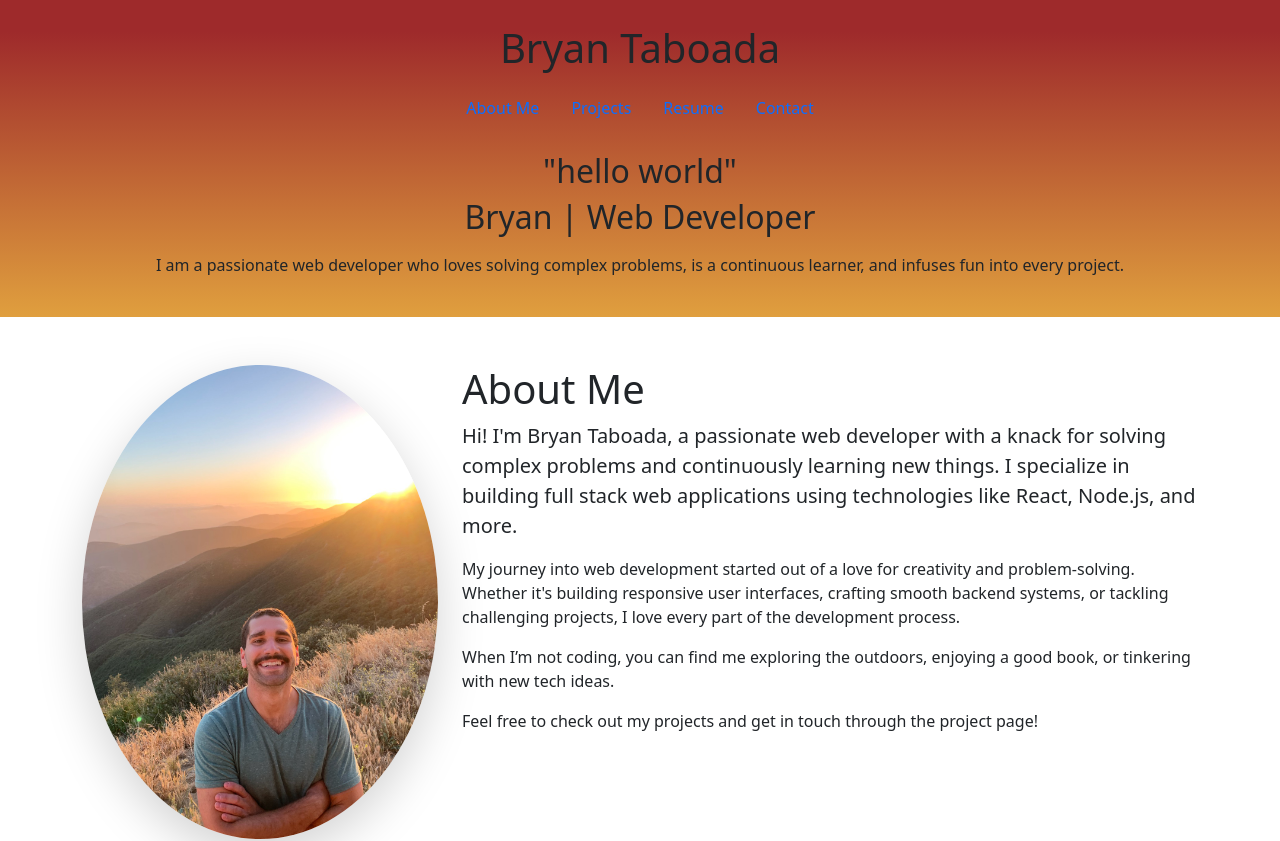
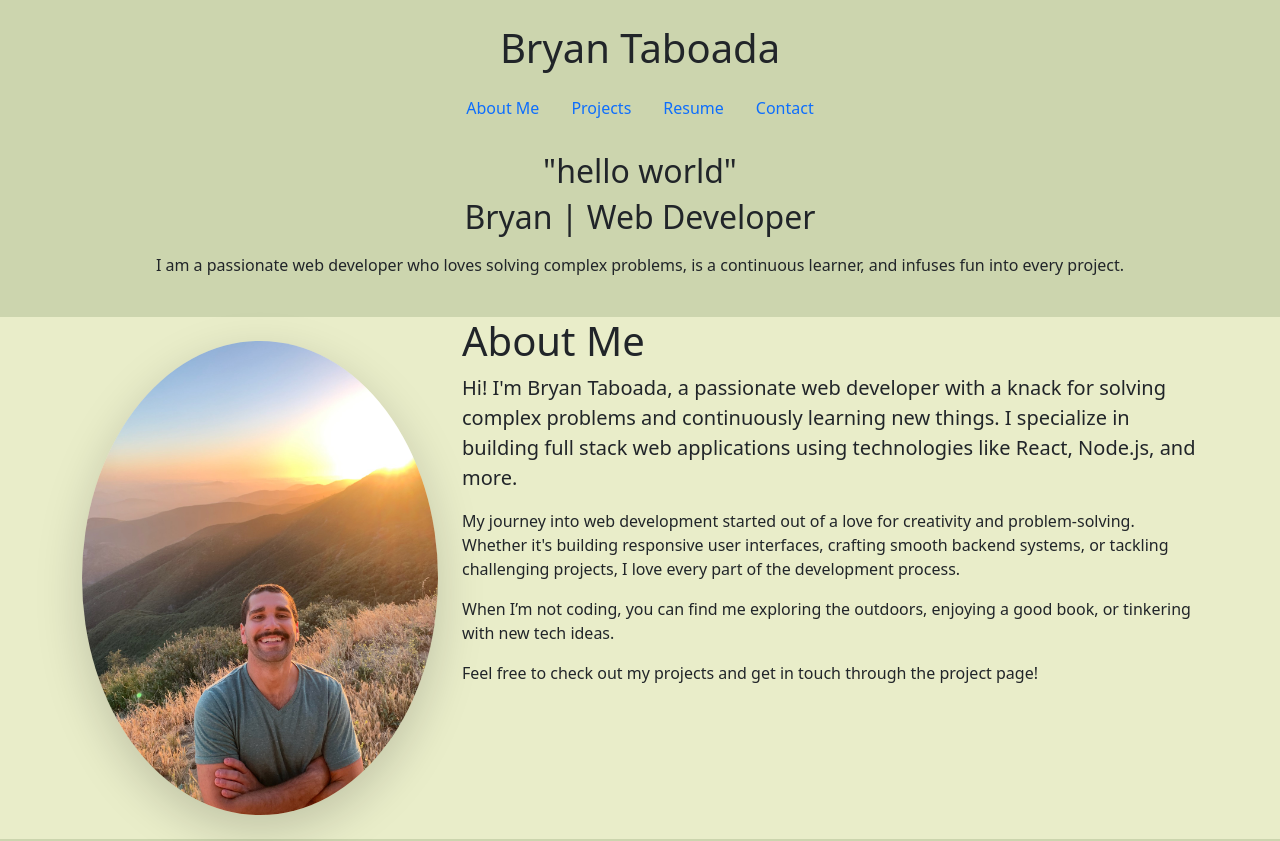
Before and after one commit to Taboada-B/Bryan, a React (Vite) app: page / in a window 1280 px wide. Shown: the top 841 px of the page. Built offline with nearby package versions, Linux system fonts and the light colour scheme.

Commit message:
playing with colors

```diff
--- a/src/App.jsx
+++ b/src/App.jsx
@@ -2,12 +2,13 @@ import { Outlet } from "react-router-dom";
 
 import Header from "./components/header.jsx";
 import Footer from "./components/footer.jsx";
+import "./app.css";
 
 function App() {
   return (
     <>
       <Header />
-      <main >
+      <main className="body" >
         <Outlet />
       </main>
       <Footer />
--- a/src/app.css
+++ b/src/app.css
@@ -1,3 +1,11 @@
-.bgColor {
-    background: #fff3b0;
+:root {
+    --dark: #D4A373;
+    --main-bg-color: #FAEDCD;
+    --body-bg-color: #FEFAE0;
+    --body: #E9EDC9;
+    --accent: #CCD5AE;
 }
+
+.body {
+    background: var(--body);
+}
--- a/src/components/header.css
+++ b/src/components/header.css
@@ -1,13 +1,19 @@
 :root {
+    --dark: #540b0e;
     --main-bg-color: #9e2a2b;
     --body-bg-color: #e09f3e;
+    --body: #fff3b0;
+    --accent: #335c67;
+
 }
 
 
 .backgroundHeader {
-    background: linear-gradient( var(--main-bg-color) 10%,  var(--body-bg-color) 100%);
+    /* background: linear-gradient( var(--accent) 10%,  var(--body-bg-color) 100%); */
+    background: var(--accent);
 }
 
 .backgroundFooter {
-    background: linear-gradient( var(--body-bg-color) 0%, var(--main-bg-color)  100%);
+    background: var(--accent);
+    /* background: linear-gradient( var(--body-bg-color) 0%, var(--main-bg-color)  100%); */
 }
--- a/src/pages/aboutPage.jsx
+++ b/src/pages/aboutPage.jsx
@@ -1,14 +1,13 @@
-
 export default function AboutPage() {
-    return (
-        <section class="container my-5 bgColor">
+  return (
+    <section class="container bgColor">
       <div class="row">
         {/* Profile Picture */}
         <div class="col-md-4 text-center mb-4">
           <img
             src="./src/assets/images/bryan.jpg"
             alt="Bryan Taboada"
-            class="img-fluid rounded-circle shadow-lg"
+            class="img-fluid rounded-circle shadow-lg mt-4"
           />
         </div>
 
@@ -16,19 +15,27 @@ export default function AboutPage() {
         <div class="col-md-8">
           <h1>About Me</h1>
           <p class="lead">
-            Hi! I'm Bryan Taboada, a passionate web developer with a knack for solving complex problems and continuously learning new things. I specialize in building full stack web applications using technologies like React, Node.js, and more.
+            Hi! I'm Bryan Taboada, a passionate web developer with a knack for
+            solving complex problems and continuously learning new things. I
+            specialize in building full stack web applications using
+            technologies like React, Node.js, and more.
           </p>
           <p>
-            My journey into web development started out of a love for creativity and problem-solving. Whether it's building responsive user interfaces, crafting smooth backend systems, or tackling challenging projects, I love every part of the development process.
+            My journey into web development started out of a love for creativity
+            and problem-solving. Whether it's building responsive user
+            interfaces, crafting smooth backend systems, or tackling challenging
+            projects, I love every part of the development process.
           </p>
           <p>
-            When I’m not coding, you can find me exploring the outdoors, enjoying a good book, or tinkering with new tech ideas.
+            When I’m not coding, you can find me exploring the outdoors,
+            enjoying a good book, or tinkering with new tech ideas.
           </p>
           <p>
-            Feel free to check out my projects and get in touch through the project page!
+            Feel free to check out my projects and get in touch through the
+            project page!
           </p>
         </div>
       </div>
     </section>
-    );
-};
+  );
+}
--- a/src/pages/contactPage.jsx
+++ b/src/pages/contactPage.jsx
@@ -1,6 +1,6 @@
 export default function ContactPage() {
   return (
-    <section class="container my-5">
+    <section class="container">
       <div class="row justify-content-center">
         <div class="col-md-8">
           <h1 class="text-center mb-4">Contact Me</h1>
--- a/src/pages/projectPage.jsx
+++ b/src/pages/projectPage.jsx
@@ -1,6 +1,6 @@
 export default function ProjectPage() {
     return (
-        <main class="container my-5" id="projects">
+        <main class="container " id="projects">
 
       {/* Projects */}
       <section class="other-projects">
```
